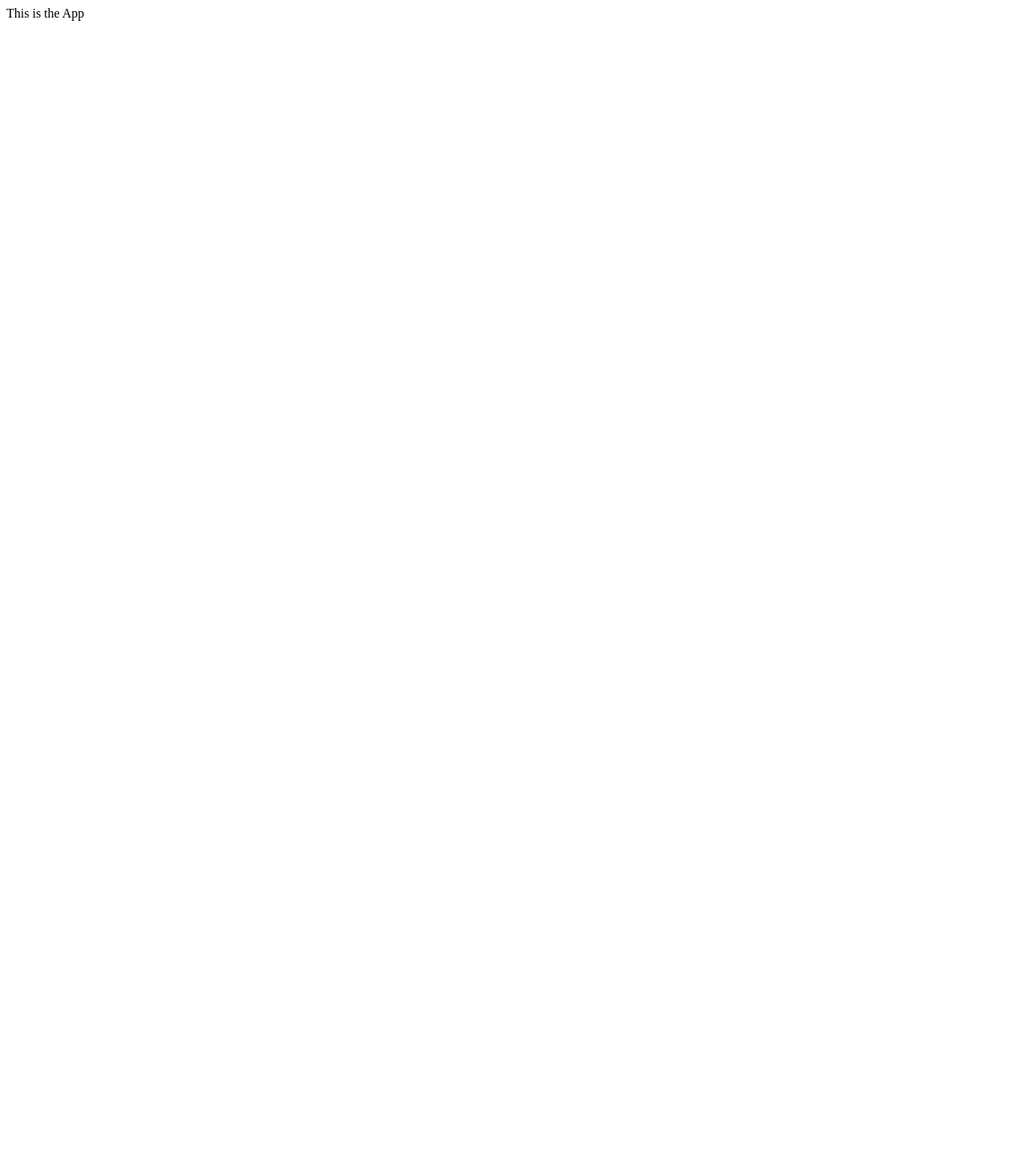
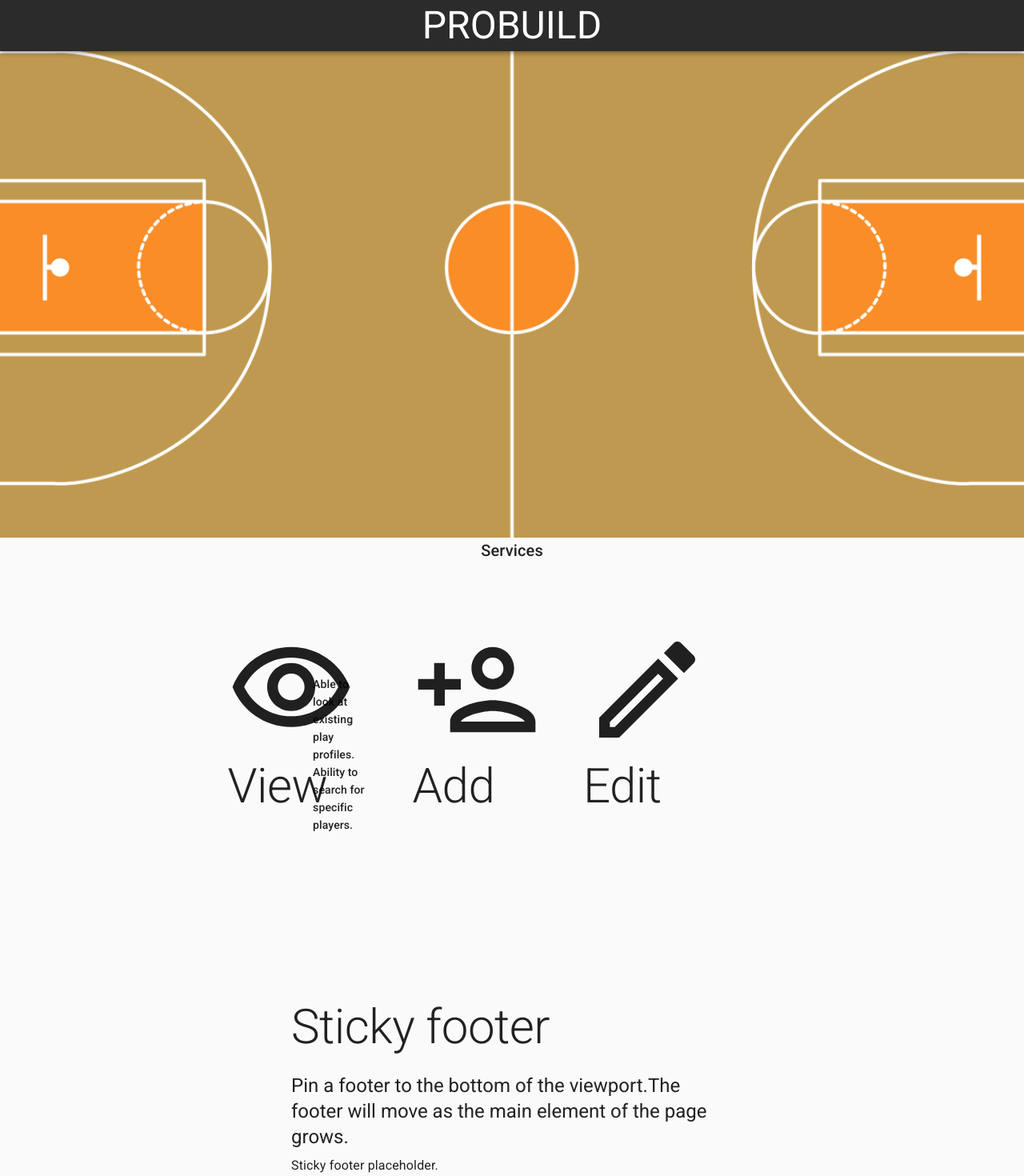
Before and after one commit to npiaro3/ProBuild, a React (Create React App) app: page / in a window 1280 px wide. Shown: the top 1470 px of the page at 80% size. Before the commit the page ends 800 px from the top, so only its background shows below. Built offline with nearby package versions, Linux system fonts and the light colour scheme.

Commit message:
Create Skeleton Template of Website

```diff
--- a/package.json
+++ b/package.json
@@ -5,9 +5,11 @@
   "dependencies": {
     "@apollo/client": "^3.2.5",
     "@material-ui/core": "^4.11.0",
+    "@material-ui/icons": "^4.9.1",
     "@testing-library/jest-dom": "^5.11.5",
     "@testing-library/react": "^11.1.0",
     "@testing-library/user-event": "^12.1.10",
+    "fontsource-roboto": "^3.0.3",
     "graphql": "^15.4.0",
     "react": "^17.0.1",
     "react-dom": "^17.0.1",
--- a/public/index.html
+++ b/public/index.html
@@ -15,6 +15,7 @@
       user's mobile device or desktop. See https://developers.google.com/web/fundamentals/web-app-manifest/
     -->
     <link rel="manifest" href="%PUBLIC_URL%/manifest.json" />
+    <link rel="stylesheet" href="https://fonts.googleapis.com/css?family=Roboto:300,400,500,700&display=swap" />
     <!--
       Notice the use of %PUBLIC_URL% in the tags above.
       It will be replaced with the URL of the `public` folder during the build.
--- a/src/App.js
+++ b/src/App.js
@@ -1,10 +1,18 @@
+import { Container } from "@material-ui/core";
 import React from "react";
+import Header from "./Header";
+import Introduction from "./Introduction";
+import Services from "./Services";
+import StickyFooter from "./StickyFooter";
 
 function App() {
   return (
-    <div className="App">
-      This is the App
-    </div>
+    <React.Fragment>
+      <Header />
+      <Introduction />
+      <Services />
+      <StickyFooter />
+    </React.Fragment>
   );
 }
 
--- /dev/null
+++ b/src/Header.js
@@ -0,0 +1,33 @@
+import React from "react";
+import { makeStyles } from "@material-ui/core/styles";
+import AppBar from "@material-ui/core/AppBar";
+import Toolbar from "@material-ui/core/Toolbar";
+import Typography from "@material-ui/core/Typography";
+import Link from '@material-ui/core/Link';
+
+const useStyles = makeStyles((theme) => ({
+  root: {
+    flexGrow: 1
+  },
+  appbar: {
+    alignItems: 'center',
+    background: "#2b2b2b",
+    textTransform: 'uppercase'
+  }
+}));
+
+export default function Header() {
+  const classes = useStyles();
+
+  return (
+    <div className={classes.root}>
+      <AppBar className={classes.appbar} position="fixed">
+        <Toolbar>
+        <Typography variant="h3">
+            ProBuild
+        </Typography>
+        </Toolbar>
+      </AppBar>
+    </div>
+  );
+}
--- /dev/null
+++ b/src/Introduction.js
@@ -0,0 +1,67 @@
+import React from 'react';
+import Avatar from '@material-ui/core/Avatar';
+import Button from '@material-ui/core/Button';
+import CssBaseline from '@material-ui/core/CssBaseline';
+import TextField from '@material-ui/core/TextField';
+import FormControlLabel from '@material-ui/core/FormControlLabel';
+import Checkbox from '@material-ui/core/Checkbox';
+import Link from '@material-ui/core/Link';
+import Paper from '@material-ui/core/Paper';
+import Box from '@material-ui/core/Box';
+import Grid from '@material-ui/core/Grid';
+import LockOutlinedIcon from '@material-ui/icons/LockOutlined';
+import Typography from '@material-ui/core/Typography';
+import { makeStyles } from '@material-ui/core/styles';
+
+function Copyright() {
+  return (
+    <Typography variant="body2" color="textSecondary" align="center">
+      {'Copyright © '}
+      <Link color="inherit" href="https://material-ui.com/">
+        Your Website
+      </Link>{' '}
+      {new Date().getFullYear()}
+      {'.'}
+    </Typography>
+  );
+}
+
+const useStyles = makeStyles((theme) => ({
+  root: {
+    height: '84vh',
+  },
+  image: {
+    backgroundImage: 'url("/images/basketball-court.png")',
+    backgroundRepeat: 'no-repeat',
+    backgroundSize: 'cover',
+    backgroundPosition: 'center',
+    height: '84vh',
+  },
+  paper: {
+    margin: theme.spacing(8, 4),
+    display: 'flex',
+    flexDirection: 'column',
+    alignItems: 'center',
+  },
+  avatar: {
+    margin: theme.spacing(1),
+    backgroundColor: theme.palette.secondary.main,
+  },
+  form: {
+    width: '100%', // Fix IE 11 issue.
+    marginTop: theme.spacing(1),
+  },
+  submit: {
+    margin: theme.spacing(3, 0, 2),
+  },
+}));
+
+export default function MainPageLayout() {
+  const classes = useStyles();
+
+  return (
+    <Grid container component="main" className={classes.image}>
+      <CssBaseline />
+    </Grid>
+  );
+}
--- /dev/null
+++ b/src/Services.js
@@ -0,0 +1,75 @@
+import React from 'react';
+import Grid from '@material-ui/core/Grid';
+import Typography from '@material-ui/core/Typography';
+import { makeStyles } from '@material-ui/core/styles';
+import PersonAddOutlinedIcon from '@material-ui/icons/PersonAddOutlined';
+import VisibilityOutlinedIcon from '@material-ui/icons/VisibilityOutlined';
+import EditOutlinedIcon from '@material-ui/icons/EditOutlined';
+
+const useStyles = makeStyles((theme) => ({
+  root: {
+    height: '60vh'
+  },
+  icon: {
+    fontSize: '160px'
+  },
+  child : {
+      height: '100%'
+  },
+  headtext: {
+      align: 'center'
+  },
+  desc: {
+    align: 'center'
+  }
+}));
+
+export default function Services() {
+  const classes = useStyles();
+
+  return (
+    <div>
+        <Grid container xs={12} alignItems="center" justify="center">
+            <Typography variant="h6">Services</Typography>
+        </Grid>
+        <Grid container xs={12} className={classes.root} alignItems="center" justify="center" >
+            <Grid item xs={2} direction="column" alignItems="center" justify="center" className={classes.child} container>
+                <Grid item xs={4}>
+                    <VisibilityOutlinedIcon className={classes.icon}/>
+                </Grid>
+                <Grid item xs={4}>
+                    <Typography variant="h2" className={classes.headtext}>View</Typography>
+                </Grid>
+                <Grid item xs={4}>
+                    <Typography variant="subtitle2" className={classes.desc}>
+                        Able to look at existing play profiles. Ability to search for specific players.
+                    </Typography>
+                </Grid>
+            </Grid>
+            <Grid  item xs={2} direction="column" alignItems="center" justify="center" className={classes.child} container>
+                <Grid item xs={4}>
+                    <PersonAddOutlinedIcon className={classes.icon}/>
+                </Grid>
+                <Grid item xs={4}>
+                    <Typography variant="h2" className={classes.headtext}>Add</Typography>
+                </Grid>
+                <Grid item xs={4}>
+                    <Typography variant="subtitle2" className={classes.desc}></Typography>
+                </Grid>
+            </Grid>
+            <Grid item xs={2} direction="column" alignItems="center" justify="center" className={classes.child} container>
+                <Grid item xs={4}>
+                    <EditOutlinedIcon className={classes.icon}/>
+                </Grid>
+                <Grid item xs={4}>
+                    <Typography variant="h2" className={classes.headtext}>Edit</Typography>
+                </Grid>
+                <Grid item xs={4}>
+                    <Typography variant="subtitle2" className={classes.desc}></Typography>
+                </Grid>
+            </Grid>
+            <Grid item xs={1}/>
+        </Grid>
+    </div>
+  );
+}
--- /dev/null
+++ b/src/StickyFooter.js
@@ -0,0 +1,63 @@
+import React from 'react';
+import CssBaseline from '@material-ui/core/CssBaseline';
+import Typography from '@material-ui/core/Typography';
+import { makeStyles } from '@material-ui/core/styles';
+import Container from '@material-ui/core/Container';
+import Link from '@material-ui/core/Link';
+
+function Copyright() {
+  return (
+    <Typography variant="body2" color="textSecondary">
+      {'Copyright © '}
+      <Link color="inherit" href="https://material-ui.com/">
+        Your Website
+      </Link>{' '}
+      {new Date().getFullYear()}
+      {'.'}
+    </Typography>
+  );
+}
+
+const useStyles = makeStyles((theme) => ({
+  root: {
+    display: 'flex',
+    flexDirection: 'column',
+    minHeight: '84vh',
+  },
+  main: {
+    marginTop: theme.spacing(8),
+    marginBottom: theme.spacing(2),
+  },
+  footer: {
+    padding: theme.spacing(3, 2),
+    marginTop: 'auto',
+    backgroundColor:
+      theme.palette.type === 'light' ? theme.palette.grey[200] : theme.palette.grey[800],
+  },
+}));
+
+export default function StickyFooter() {
+  const classes = useStyles();
+
+  return (
+    <div className={classes.root}>
+      <CssBaseline />
+      <Container component="main" className={classes.main} maxWidth="sm">
+        <Typography variant="h2" component="h1" gutterBottom>
+          Sticky footer
+        </Typography>
+        <Typography variant="h5" component="h2" gutterBottom>
+          {'Pin a footer to the bottom of the viewport.'}
+          {'The footer will move as the main element of the page grows.'}
+        </Typography>
+        <Typography variant="body1">Sticky footer placeholder.</Typography>
+      </Container>
+      <footer className={classes.footer}>
+        <Container maxWidth="sm">
+          <Typography variant="body1">My sticky footer can be found here.</Typography>
+          <Copyright />
+        </Container>
+      </footer>
+    </div>
+  );
+}
```
Also changed, not shown: public/images/basketball-court.png (added), 1 other file (tests, documents, lock files or other folders).
